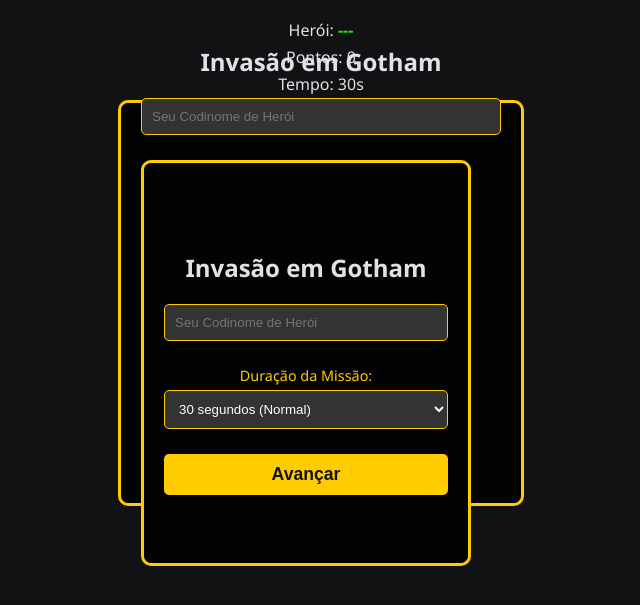
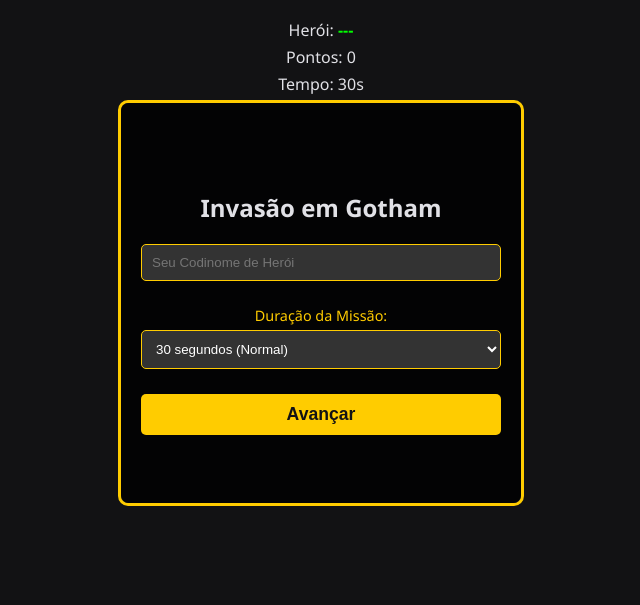
Before and after one commit to IanOMaia/Projeto-JS-DOM, a plain HTML site: page index.html in a window 1280 px wide. Shown: the part 87-692 px from the top of the page, without its empty margins (319-959 px from the left). Drawn offline with Linux system fonts and the light colour scheme.

Commit message:
Update index.html

```diff
--- a/index.html
+++ b/index.html
@@ -19,15 +19,6 @@
     </header>
 
     <main id="arena-jogo">
-               <!-- Tela Inicial: Fluxo de Nome -> Manual -> Jogo -->
-<div id="tela-inicial" class="tela-overlay" style="padding: 20px; text-align: center; box-sizing: border-box;">
-
-    <!-- ETAPA 1: Identificação do Jogador -->
-    <div id="etapa-registro" style="width: 100%;">
-        <h2>Invasão em Gotham</h2>
-        <input type="text" id="nome-jogador" placeholder="Seu Codinome de Herói" maxlength="15" style="width: 100%; box-sizing: border-box;">
-
-        <div style="margin: 15px 0; text-align: center; width:     <main id="arena-jogo">
         <!-- Tela Inicial: Fluxo de Nome -> Manual -> Jogo -->
         <div id="tela-inicial" class="tela-overlay" style="padding: 20px; text-align: center; box-sizing: border-box;">
 
@@ -61,7 +52,6 @@
                 </div>
                 <button id="btn-iniciar" style="width: 100%;">Prosseguir para o Jogo</button>
             </div>
-
         </div>
 
         <!-- Grid vazio que receberá as 9 janelas geradas pelo JavaScript -->
@@ -75,17 +65,7 @@
         </div>
     </main>
 
-
     <!-- Conexão correta com a pasta js -->
     <script src="js/script.js"></script>
 </body>
 </html>
-        </div>
-    </main>
-
-    <!-- Conexão correta com a pasta js -->
-    <script src="js/script.js"></script>
-</body>
-</html>
-</body>
-</html>
```
